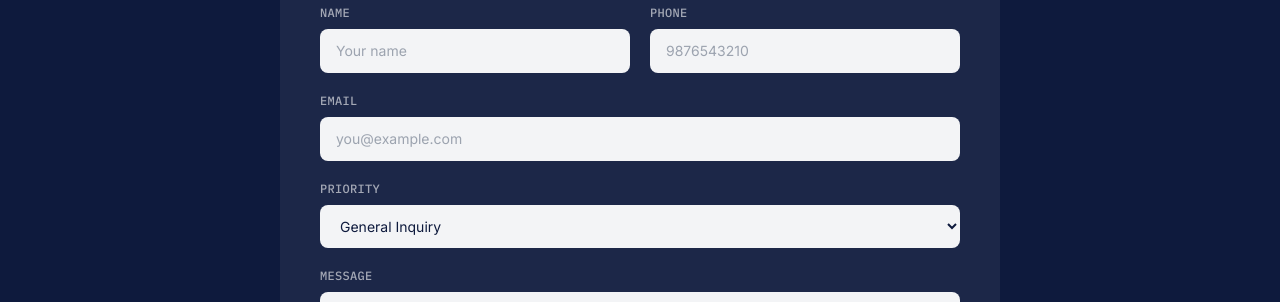
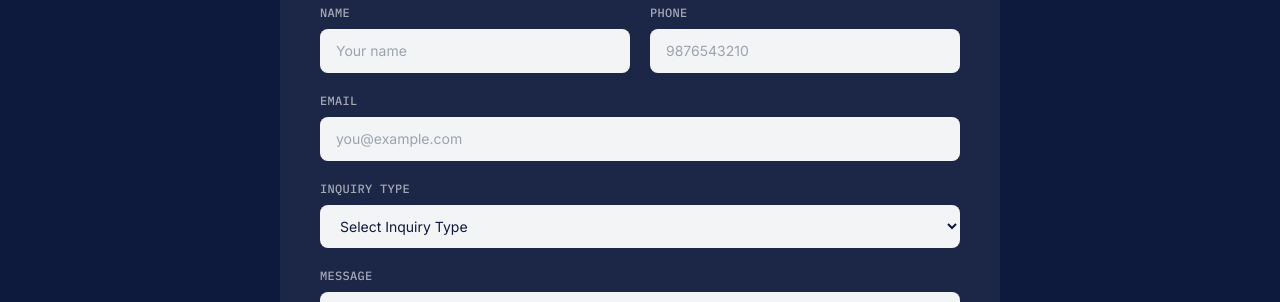
Before and after one commit to potterheadvibhor/kreedum-demo_landing, a React (Vite) app: page / in a window 1280 px wide. Shown: the part 4789-5091 px from the top of the page. Built offline with nearby package versions, Linux system fonts and the light colour scheme.

Commit message:
style:Ui Changes

```diff
--- a/src/KreedumSportsLanding.jsx
+++ b/src/KreedumSportsLanding.jsx
@@ -596,6 +596,10 @@ function ContactForm() {
         "Please enter a valid 10-digit Indian mobile number.";
     }
 
+    if (!form.inquiryType) {
+  newErrors.inquiryType = "Please select an inquiry type.";
+}
+
     if (Object.keys(newErrors).length > 0) {
       setErrors(newErrors);
       return;
@@ -603,12 +607,12 @@ function ContactForm() {
 
     setErrors({});
 
-    const text =
-`New Contact Request
+const text = `New Contact Request
 
 Name: ${form.name}
 Phone: ${form.phone}
 ${form.email ? `Email: ${form.email}\n` : ""}Inquiry Type: ${form.inquiryType}
+
 Message:
 ${form.message}`;
 
@@ -768,12 +772,13 @@ ${form.message}`;
     className="font-mono text-xs uppercase tracking-wide block mb-2"
     style={{ color: "rgba(255,255,255,0.6)" }}
   >
-    Priority
+    Inquiry Type
   </label>
 
   <select
-    name="priority"
-    value={form.priority}
+    required
+    name="inquiryType"
+    value={form.inquiryType}
     onChange={handleChange}
     className="w-full px-4 py-3 rounded-lg font-body text-sm kr-focus"
     style={{
@@ -781,7 +786,8 @@ ${form.message}`;
       color: C.navy,
     }}
   >
-   <option value="General Inquiry">General Inquiry</option>
+    <option value="">Select Inquiry Type</option>
+    <option value="General Inquiry">General Inquiry</option>
     <option value="Product Information">Product Information</option>
     <option value="Retail Order">Retail Order</option>
     <option value="Bulk Order">Bulk Order</option>
```
